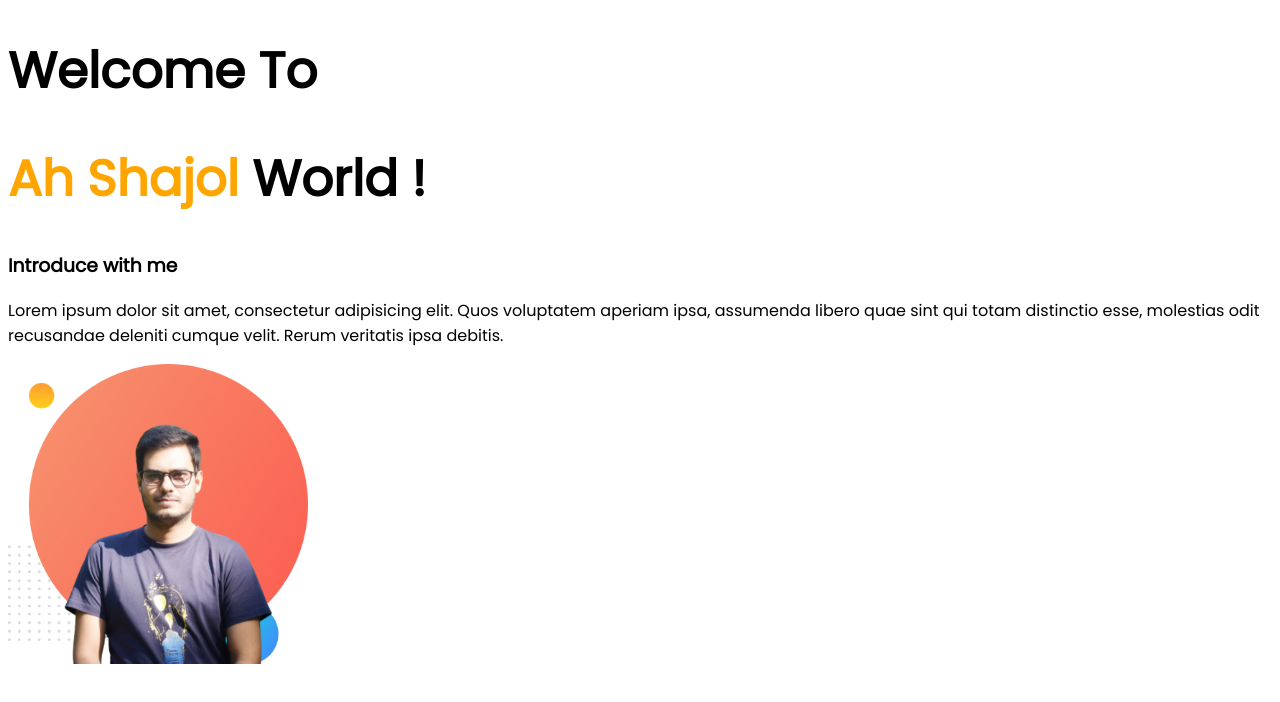
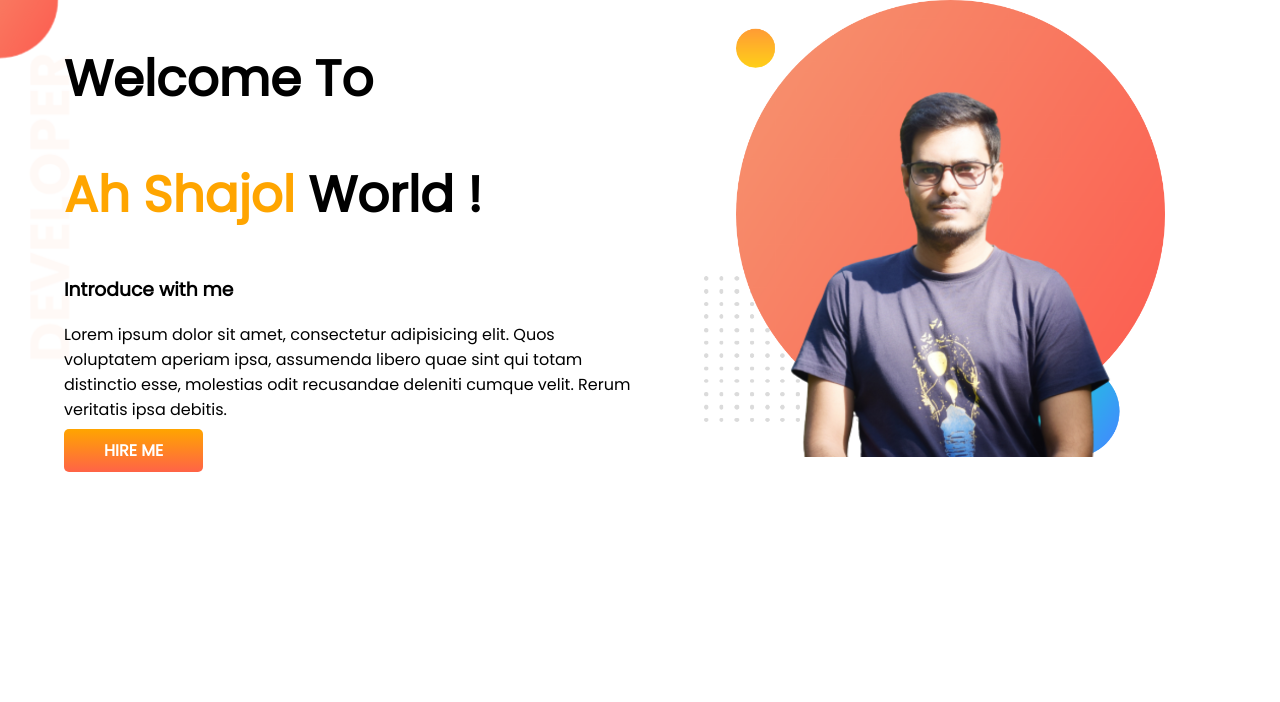
Before and after one commit to anikshajol/practice-portfolio, a plain HTML site: page index.html in a window 1280 px wide. Drawn offline with Linux system fonts and the light colour scheme.

Commit message:
1st section complete

```diff
--- a/index.html
+++ b/index.html
@@ -14,16 +14,32 @@
     <link rel="stylesheet" href="style.css" />
   </head>
   <body>
+    <section id="heading">
+      <div class="half_width">
         <h1>Welcome To</h1>
+
         <h1><span class="name_color">Ah Shajol</span> World !</h1>
+
         <h3>Introduce with me</h3>
+
         <p>
-      Lorem ipsum dolor sit amet, consectetur adipisicing elit. Quos voluptatem
-      aperiam ipsa, assumenda libero quae sint qui totam distinctio esse,
-      molestias odit recusandae deleniti cumque velit. Rerum veritatis ipsa
-      debitis.
+          Lorem ipsum dolor sit amet, consectetur adipisicing elit. Quos
+          voluptatem aperiam ipsa, assumenda libero quae sint qui totam
+          distinctio esse, molestias odit recusandae deleniti cumque velit.
+          Rerum veritatis ipsa debitis.
         </p>
 
+        <a
+          href="https://www.linkedin.com/in/anik-shajol-93a1425a/"
+          target="_blank"
+          class="link_button"
+          >HIRE ME</a
+        >
+      </div>
+
+      <div class="half_width">
         <img src="./img/anik-bg.png" alt="My Picture" id="my_image" />
+      </div>
+    </section>
   </body>
 </html>
--- a/style.css
+++ b/style.css
@@ -1,5 +1,6 @@
 body {
   font-family: "Poppins", sans-serif;
+  margin: 0;
 }
 
 h1 {
@@ -7,10 +8,33 @@ h1 {
 }
 
 .name_color {
-  color: orange;
+  color: rgb(255, 165, 0);
 }
 
-#my_image {
-  width: 300px;
-  height: 300px;
+.half_width {
+  width: 50%;
+  padding-left: 5%;
 }
+
+.half_width img {
+  width: 80%;
+  object-fit: cover;
+}
+
+section {
+  display: flex;
+}
+
+#heading {
+  background-image: url(./img/top-banner.png);
+  background-repeat: no-repeat;
+}
+
+.link_button {
+  text-decoration: none;
+  background-image: linear-gradient(orange, tomato);
+  padding: 10px 40px;
+  color: white;
+  font-weight: 800;
+  border-radius: 5px;
+}
```
Lines whose indentation alone changed are shown as unchanged.
